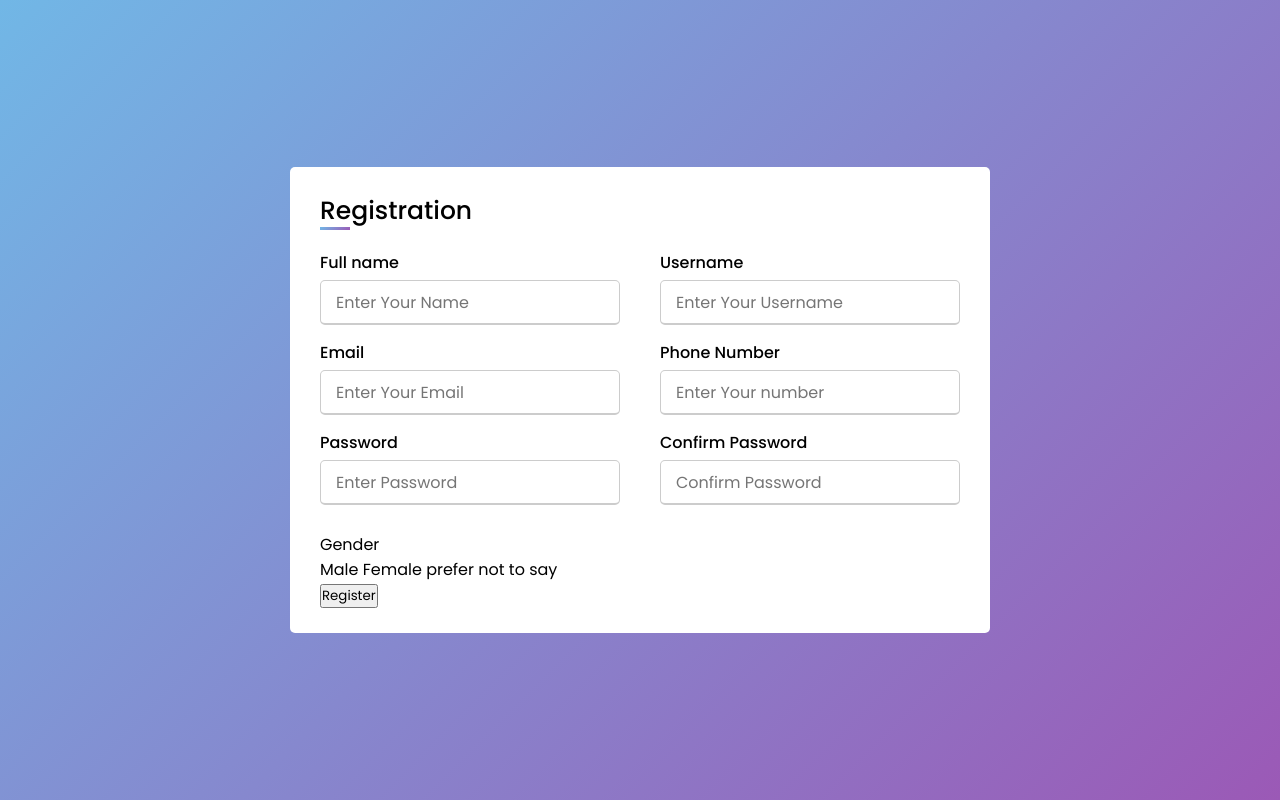
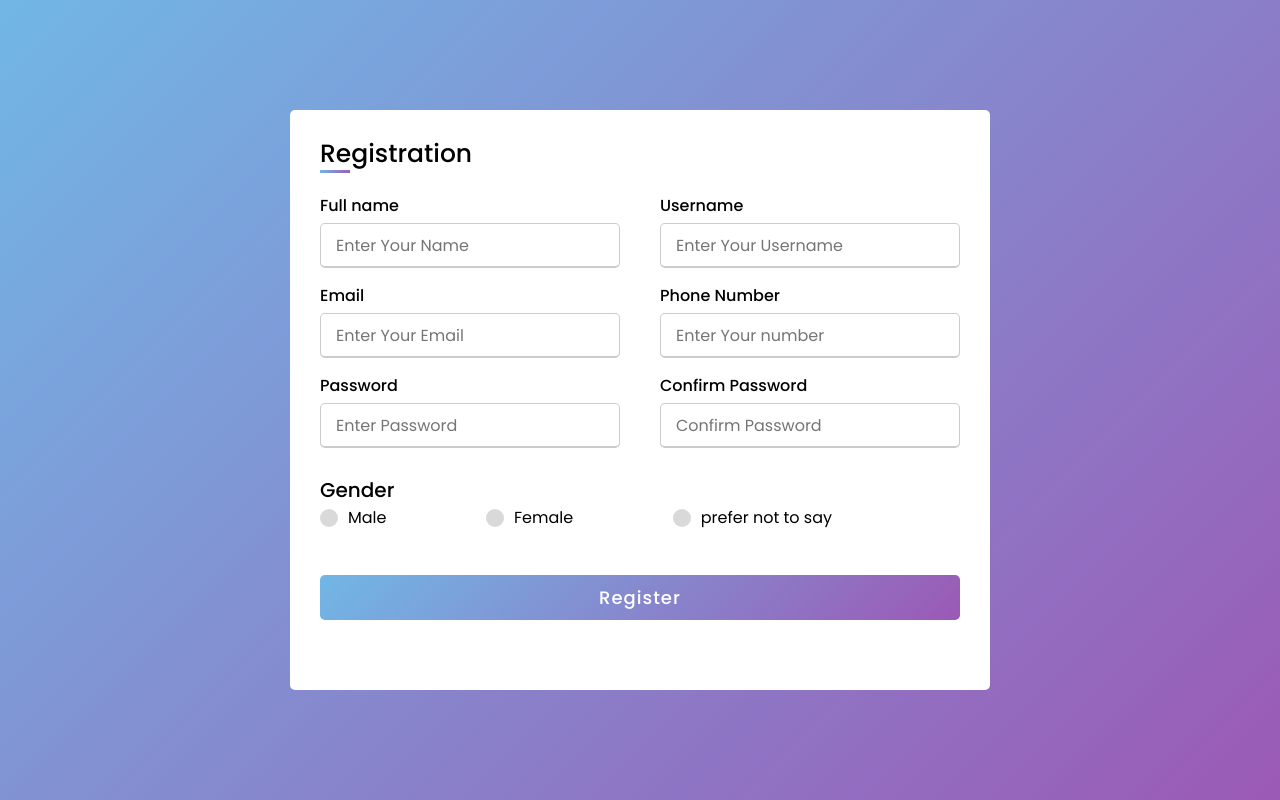
Before and after one commit to keza681/Responsive-Registration-Form-HTML-CSS, a plain HTML site: page index.html in a window 1280 px wide. Drawn offline with Linux system fonts and the light colour scheme.

Commit message:
Add styling to the category

```diff
--- a/index.html
+++ b/index.html
@@ -38,18 +38,21 @@
                 </div>
             </div>
             <div class="gender-details">
+                <input type="radio" name="gender" id="dot-1">
+                <input type="radio" name="gender" id="dot-2">
+                <input type="radio" name="gender" id="dot-3">
                 <span class="gender-title">Gender</span>
                 <div class="category">
-                    <label for="">
+                    <label for="dot-1">
                         <span class="dot one"></span>
                         <span class="gender">Male</span>
                     </label>
-                    <label for="">
-                        <span class="dot one"></span>
+                    <label for="dot-2">
+                        <span class="dot two"></span>
                         <span class="gender">Female</span>
                     </label>
-                    <label for="">
-                        <span class="dot one"></span>
+                    <label for="dot-3">
+                        <span class="dot three"></span>
                         <span class="gender">prefer not to say</span>
                     </label>
                 </div>
--- a/style.css
+++ b/style.css
@@ -58,8 +58,58 @@ form .user-details .input-box{
     padding-left: 15px;
     font-size: 16px;
     border-bottom-width: 2px;
+    transition: all 0.3s ease;
 }
 .user-details .input-box input:focus,
 .user-details .input-box input:valid{
     border-color: #9b59b6;
 }
+form .gender-details .gender-title{
+    font-size: 20px;
+    font-weight: 500;
+}
+form .gender-details .category{
+    display: flex;
+    width: 80%;
+    justify-content: space-between;
+}
+.gender-details .category label{
+    display: flex;
+    align-items: center;
+}
+.gender-details .category .dot{
+    height: 18px;
+    width: 18px;
+    background: #d9d9d9;
+    border-radius: 50%;
+    margin-right: 10px;
+    border: 5px solid transparent;
+}
+#dot-1:checked ~ .category label .one,
+#dot-2:checked ~ .category label .two,
+#dot-3:checked ~ .category label .three{
+    border-color: #d9d9d9;
+    background: #9b59b6;
+}
+form input[type="radio"]{
+    display: none;
+}
+form .button{
+    height: 45px;
+    margin: 45px 0;
+}
+form .button input{
+    height: 100%;
+    width: 100%;
+    outline: none;
+    color: #fff;
+    border: none;
+    font-size: 18px;
+    font-weight: 500;
+    border-radius: 5px;
+    letter-spacing: 1px;
+    background: linear-gradient(135deg, #71b7e6, #9b59b6);
+}
+form .button input:hover{
+    background: linear-gradient(-135deg, #71b7e6, #9b59b6);
+}
```
